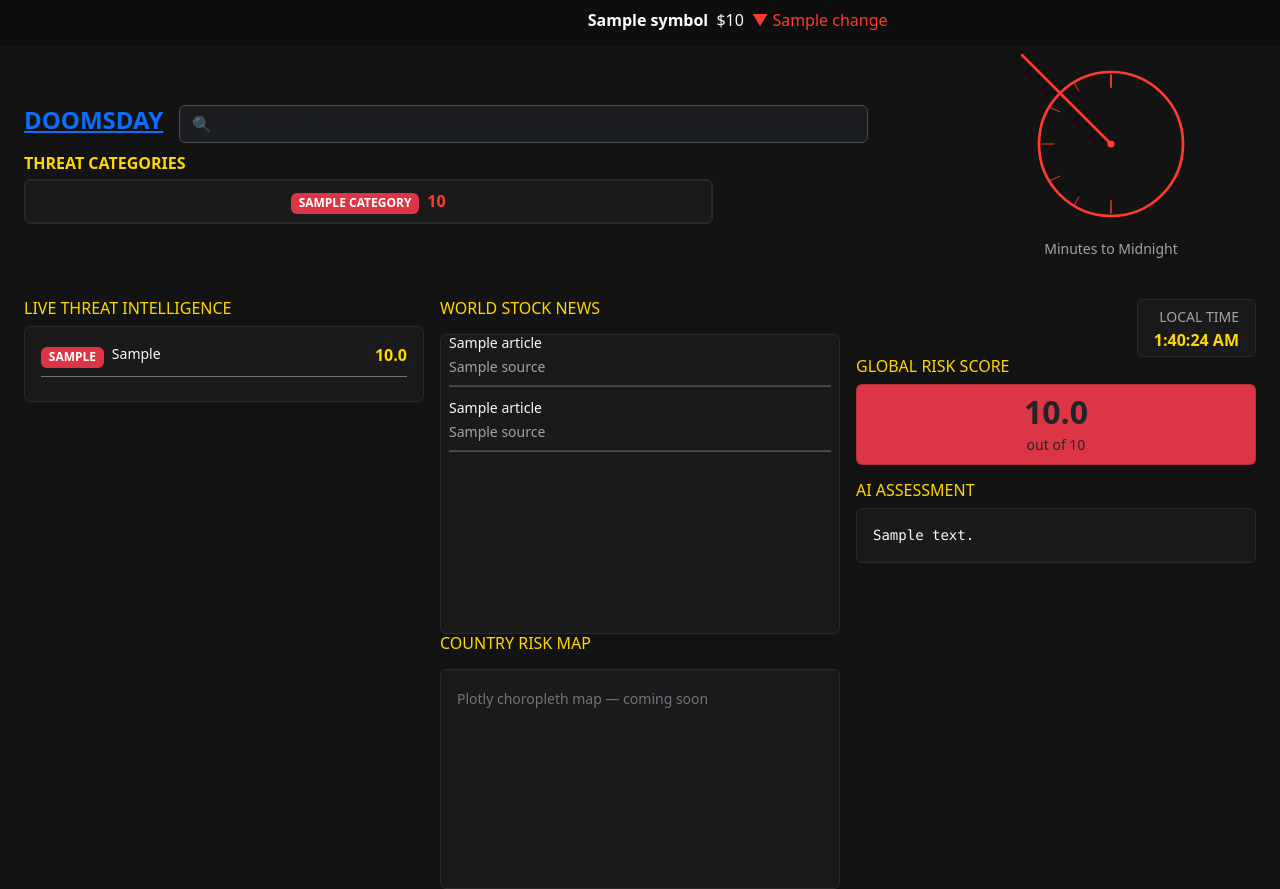
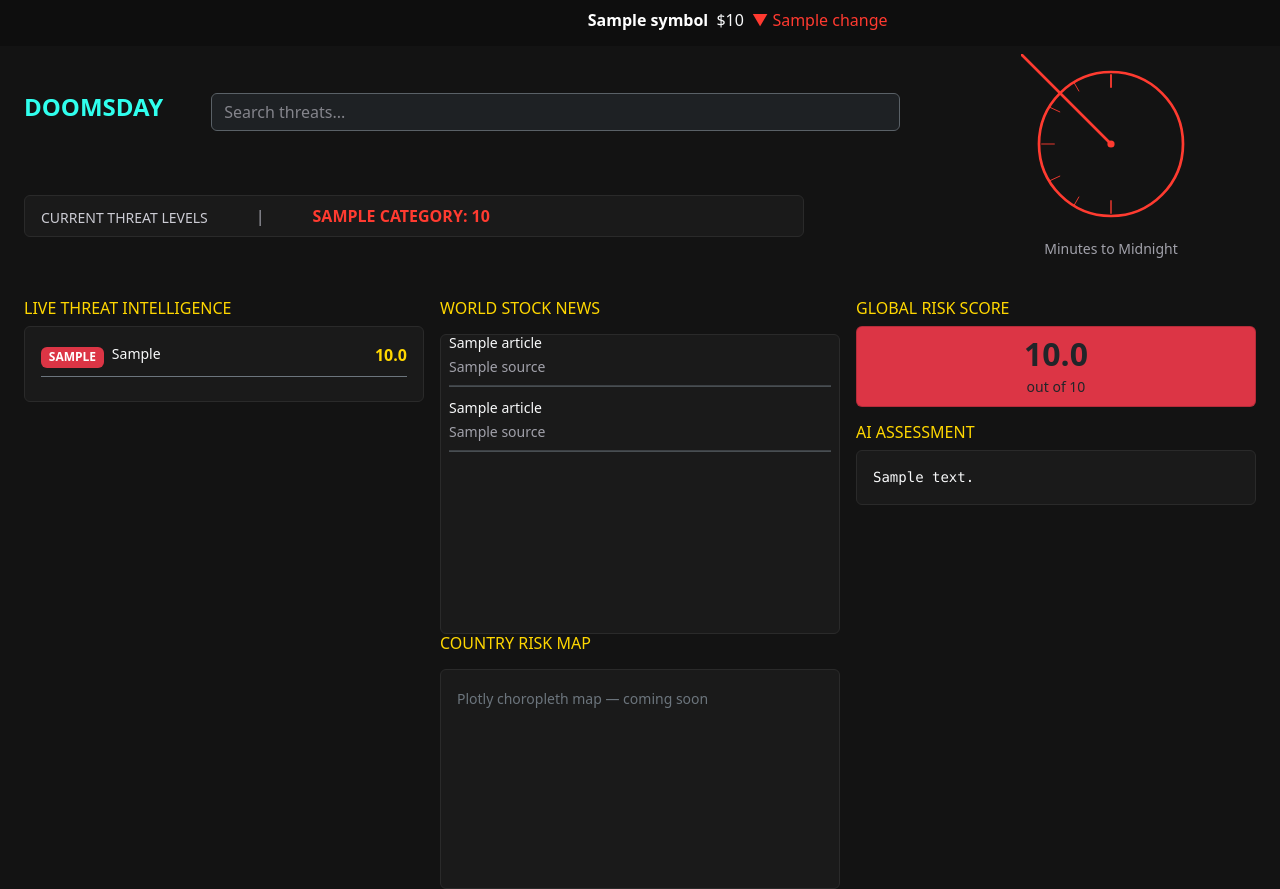
Before and after one commit to Bavianx/Doomsday_Dashboard, a Django app: template threats/templates/threats/dashboard.html in a window 1280 px wide. Run offline with Django 5.2, Linux system fonts and the light colour scheme; tables that the repository leaves empty hold one stand-in row (values such as "Sample post"); the template is opened without the code that fills it: values that come from a table or form of the project are taken from there, most other values are stand-ins (such as "Sample title", 1, 10 or a date in 2020).

Commit message:
Fixed Threat Level format, search bar placeholder display, temporary decoration fix for logo placeholder

```diff
--- a/threats/templates/threats/dashboard.html
+++ b/threats/templates/threats/dashboard.html
@@ -44,40 +44,34 @@
 <!-- Navbar + Clock row -->
 <div class="container-fluid px-4 py-2">
     <div class="row align-items-center">
-
         <!-- Left: Logo (yet to be added) + Search Functionality + Threat bar stacked (needs moving to correct position) -->
-        <div class="col-md-9">
+        <div class="col-md-9 d-flex flex-column justify-content-between" style="min-height: 120px;">
             <!-- Logo + Search -->
-            <div class="d-flex align-items-center gap-3 mb-2">
-                <h4 style="color: #30ffee; font-weight: bold; text-decoration: none;"> <a href="/threats/">DOOMSDAY</h4></a>
+            <div class="d-flex align-items-center gap-5 mb-3">
+                <a href="/threats/" style="text-decoration: none;">
+                    <h4 style="color: #30ffee; font-weight: bold;">DOOMSDAY</h4>
+                </a>
                 <form method="GET" action="/threats/" class="d-flex w-75">
                     <input type="text" name="q" value="{{ query }}"
-                        class="form-control bg-dark text-light border-secondary"
-                        placeholder="🔍 Search threats..."
-                        style="opacity: 0.6;">
+                        class="form-control bg-dark border-secondary"
+                        style="opacity: 0.8; color: #ffffff;"
+                        placeholder="Search threats...">
                     <button type="submit" style="display: none;"></button>
                 </form> <!-- maybe do this for only underneath the search bar-->
             </div>
             <!-- Threat categories -->
-             <h7 class="text-warning mb-3 fw-bold"> THREAT CATEGORIES</h7>
-            <div class="card bg-dark border-secondary mt-1" style="width: 75%;">
-                <div class="card bg-dark border-secondary">
-                    <div class="card-body py-2 d-flex justify-content-around align-items-center">
+            <div class="mt-5">
+                <div class="card bg-dark border-secondary px-3 py-2" style="width: 85%;">
+                    <div class="d-flex align-items-end gap-5">
+                        <small style="color: #ccccd4;">CURRENT THREAT LEVELS</small>
                         {% for category, score in category_scores.items %}
-                            <div class="text-center">
-                                {% if score >= 7 %}
-                                    <span class="badge bg-danger me-1">{{ category|upper }}</span>
-                                    <span style="color: #FF3B30; font-weight: bold;">{{ score }}</span>
-                                {% elif score >= 4 %}
-                                    <span class="badge bg-warning text-dark me-1">{{ category|upper }}</span>
-                                    <span style="color: #FFD700; font-weight: bold;">{{ score }}</span>
-                                {% else %}
-                                    <span class="badge bg-success me-1">{{ category|upper }}</span>
-                                    <span style="color: #4ADE80; font-weight: bold;">{{ score }}</span>
-                                {% endif %}
-                            </div>
-                            {% if not forloop.last %}
-                                <span style="color: #A1A1AA;">|</span>
+                            <span style="color: #A1A1AA;">|</span>
+                            {% if score >= 7 %}
+                                <span style="color: #FF3B30; font-weight: bold;">{{ category|upper }}: {{ score }}</span>
+                            {% elif score >= 4 %}
+                                <span style="color: #FFD700; font-weight: bold;">{{ category|upper }}: {{ score }}</span>
+                            {% else %}
+                                <span style="color: #4ADE80; font-weight: bold;">{{ category|upper }}: {{ score }}</span>
                             {% endif %}
                         {% endfor %}
                     </div>
@@ -185,12 +179,6 @@
 
         <!-- RIGHT: Clock + Global Score + AI Summary -->
         <div class="col-md-4">
-            <div class="text-end">
-                <div class="card bg-dark border-secondary d-inline-block px-3 py-1">
-                    <small style="color: #A1A1AA;">LOCAL TIME</small>
-                    <div style="color: #FFD700; font-weight: bold;" id="live-clock">--:--:--</div>
-                </div>
-            </div>
             <!-- Global Risk Score -->
             <h6 class="text-warning mb-2"> GLOBAL RISK SCORE</h6>
             <div class="card bg-danger mb-3">
@@ -269,6 +257,10 @@ updateClock();
     --green: #4ADE80;
     --muted: #A1A1AA;
 }
+::placeholder {
+    color: #A1A1AA !important;
+    opacity: 1;
+}
 
 body {
     background-color: var(--bg-primary) !important;
@@ -276,7 +268,7 @@ body {
 }
 
 /* Headings */
-h1, h3, h5, h6, h7 {
+h1, h3, h5, h6 {
     color: var(--yellow) !important;
 }
 
```
